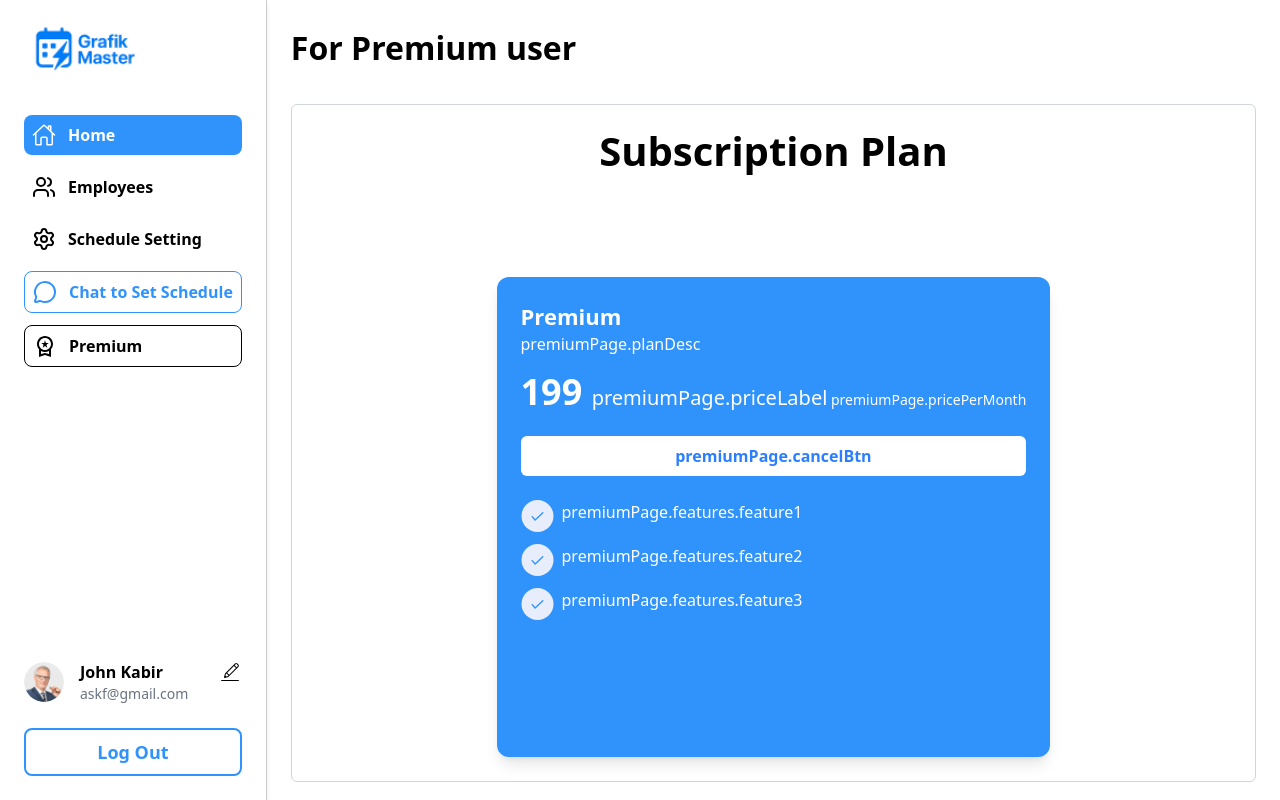
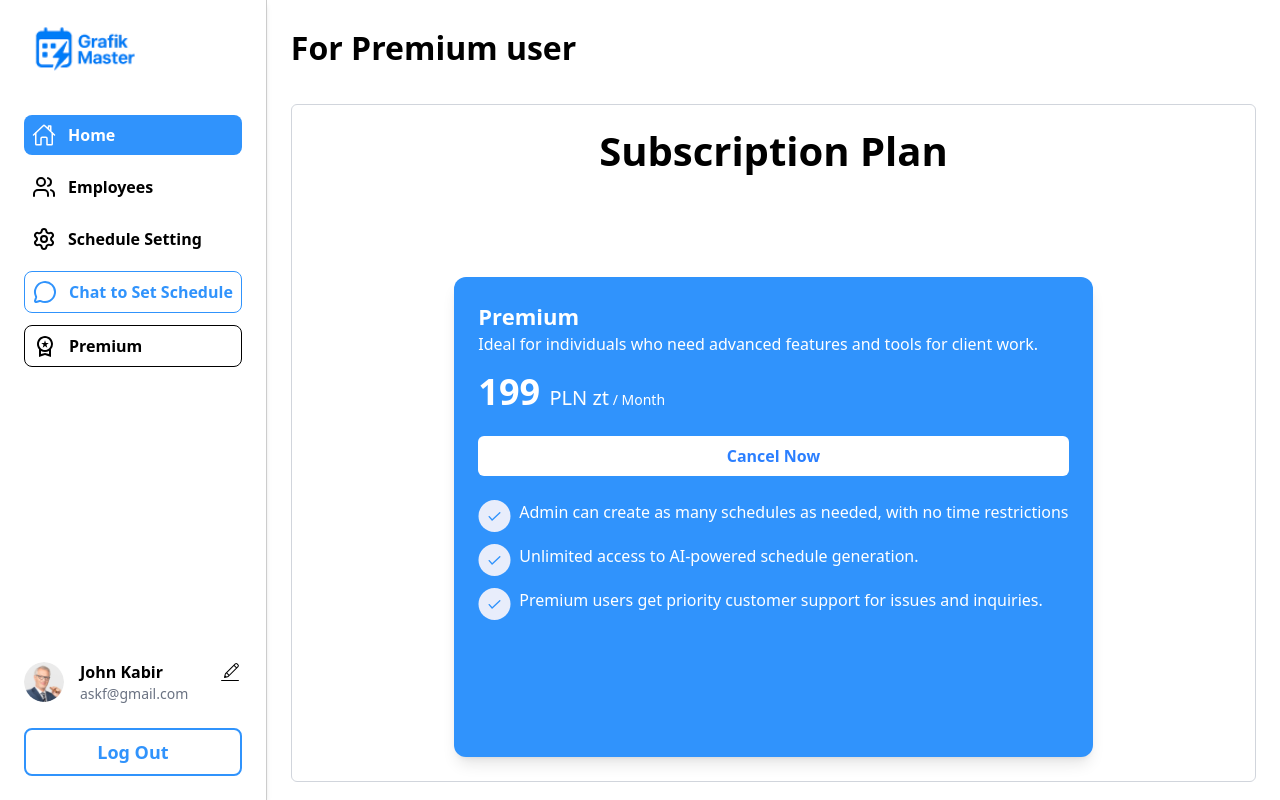
Before and after one commit to shariful962/STworz_Konto_Schedule, a React (Vite) app: page /cancel in a window 1280 px wide. Built offline with nearby package versions, Linux system fonts and the light colour scheme; a web font is replaced by a local one.

Commit message:
cancelSubscription multilanguage added

```diff
--- a/src/assets/images.jsx
+++ b/src/assets/images.jsx
@@ -1,5 +1,5 @@
 import lg from "./NavLogo2.png"; // main logo
-import authmain from "./men.svg"; // auth main img
+import authmain from "./women.svg"; // auth main img
 import scheduleCall from "./icons/schedule/phone.svg";
 import scheduleVideo from "./icons/schedule/video.svg";
 // import scheduleBot from "./icons/schedule/bot.svg";
--- /dev/null
+++ b/src/components/Auth/VerifyCode.jsx
@@ -0,0 +1,33 @@
+import React from "react";
+import { useTranslation } from "react-i18next";
+
+const VerifyCode = () => {
+  const email = "demo@gmail.com";
+  const { t } = useTranslation();
+  return (
+    <div className="mx-auto max-w-md  font-Roboto">
+      <h3 className="text-[1.75rem] md:text-[2rem] font-medium">
+        {t("auth.checkEmail")}
+      </h3>
+      <p className="text-gray-400">
+        {t("auth.checkEmailDescLine1")} {email} {t("auth.checkEmailDescLine2")}
+      </p>
+      <div>
+        <input type="text" />
+        <input type="text" />
+        <input type="text" />
+        <input type="text" />
+        <input type="text" />
+      </div>
+      <button className="submit_btn bg-Primary text-white rounded-2xl w-full max-h-30">
+        {t("auth.verifyCode")}
+      </button>
+      <p className="text-gray-400 text-base">
+        {t("auth.haventGotEmail")}
+        <span className="text-Primary underline">{t("auth.resentEmail")}</span>
+      </p>
+    </div>
+  );
+};
+
+export default VerifyCode;
--- a/src/locales/en/translation.json
+++ b/src/locales/en/translation.json
@@ -21,6 +21,12 @@
     "setNewPass": "Set a new password",
     "newPassDesc": "Create a new password. Ensure it differs from previous ones for security",
     "updatePass" : "Update Password",
+    "checkEmail": "Check your email",
+    "checkEmailDescLine1": "We sent a reset link to",
+    "checkEmailDescLine2": "enter 5 digit code that mentioned in the email",
+    "verifyCode": "Verify code",
+    "haventGotEmail": "haven’t got the email yet?",
+    "resentEmail": "Resend email",
 
     "placeholder": {
       "email": "Enter Your Email",
@@ -148,5 +154,13 @@
     "edit": "Edit",
     "generatePDF": "Generating PDF...",
     "exportPDF": " Export to PDF"
+  },
+  "cancel": {
+    "priceLabel": "PLN zt",
+    "pricePerMonth": "/ Month",
+    "btn": "Cancel Now",
+    "list1": "Admin can create as many schedules as needed, with no time restrictions",
+    "list2": "Unlimited access to AI-powered schedule generation.",
+    "list3": "Premium users get priority customer support for issues and inquiries."
   }
 }
--- a/src/locales/pl/translation.json
+++ b/src/locales/pl/translation.json
@@ -21,6 +21,12 @@
     "setNewPass": "Ustaw nowe hasło",
     "newPassDesc": "Utwórz nowe hasło. Upewnij się, że różni się od poprzednich dla bezpieczeństwa",
     "updatePass": "Zaktualizuj hasło",
+    "checkEmail": "Sprawdź swój e-mail",
+    "checkEmailDescLine1": "Wysłaliśmy link resetujący na adres",
+    "checkEmailDescLine2": "wprowadź 5-cyfrowy kod podany w e-mailu",
+    "verifyCode": "Zweryfikuj kod",
+    "haventGotEmail": "Nie otrzymałeś e-maila?",
+    "resentEmail": "Wyślij ponownie",
 
     "placeholder": {
       "email": "Wpisz swój e-mail",
@@ -147,5 +153,13 @@
     "edit": "Edytuj",
     "generatePDF": "Generuj PDF",
     "exportPDF": "Eksportuj do PDF"
-  }
+  },
+  "cancel": {
+  "priceLabel": "PLN zł",
+  "pricePerMonth": "/ Miesiąc",
+  "btn": "Anuluj teraz",
+  "list1": "Administrator może tworzyć dowolną liczbę harmonogramów bez ograniczeń czasowych.",
+  "list2": "Nieograniczony dostęp do generowania harmonogramów wspomaganego przez AI.",
+  "list3": "Użytkownicy Premium otrzymują priorytetowe wsparcie klienta w przypadku problemów i zapytań."
 }
+}
--- a/src/pages/Auth/ForgotPass.jsx
+++ b/src/pages/Auth/ForgotPass.jsx
@@ -1,9 +1,11 @@
 import React, { useState, useTransition } from "react";
 import logo from "../../assets/logo.svg";
 import women from "../../assets/women.svg";
+import WebIcons from "../../assets/images";
 
 import UpdatePassword from "../../components/Auth/UpdatePassword";
 import ForgotPassword from "../../components/Auth/ForgotPassword";
+import VerifyCode from "../../components/Auth/VerifyCode";
 
 const ForgotPass = () => {
 
@@ -16,19 +18,20 @@ const ForgotPass = () => {
         {/* logo section  */}
         <div>
           <div className=" absolute top-0 left-0 m-5">
-            <img src={logo} alt="a animate picture" />
+            <img src={logo} alt="a animate picture" className="w-32"/>
           </div>
 
           {/* import here other components of authentication */}
 
 
-          {/* <UpdatePassword /> */}
-          <ForgotPassword />
+          <UpdatePassword />
+          {/* <ForgotPassword /> */}
+          {/* <VerifyCode /> */}
         </div>
       </div>
       {/* right section  */}
       <div className="bg-Primary w-1/2 hidden md:flex items-center justify-center">
-        <img src={women} alt="A men image " className="hidden md:block" />
+        <img src={WebIcons.authMain} alt="A men image " className="hidden md:block" />
       </div>
     </div>
   );
--- a/src/pages/Auth/SignIn.jsx
+++ b/src/pages/Auth/SignIn.jsx
@@ -1,8 +1,9 @@
 import React, { useState, useTransition } from "react";
-import logo from "../../assets/logo.svg";
+// import logo from "../../assets/logo.svg";
+import WebIcons from "../../assets/images";
 import { FcGoogle } from "react-icons/fc";
 import mail from "../../assets/icons/auth/mail.svg";
-import women from "../../assets/women.svg";
+// import women from "../../assets/women.svg";
 import { Eye, EyeOff } from "lucide-react";
 import { FaUserEdit } from "react-icons/fa";
 import { Link, useNavigate } from "react-router-dom";
@@ -30,7 +31,7 @@ const SignIn = () => {
       <div className="w-full md:w-1/2">
         {/* logo section  */}
         <div className="m-5">
-          <img src={logo} alt="a animate picture" />
+          <img src={WebIcons.logo} alt="a animate picture" className="w-32" />
         </div>
         {/* form section area  */}
         <div className="max-w-md  mx-auto mt-16 lg:mt-44 px-4 lg:px-0">
@@ -123,7 +124,7 @@ const SignIn = () => {
       </div>
       {/* right section  */}
       <div className="bg-Primary w-1/2 hidden md:flex items-center justify-center">
-        <img src={women} alt="A men image " className="hidden md:block" />
+        <img src={WebIcons.authMain} alt="A men image " className="hidden md:block" />
       </div>
     </div>
   );
--- a/src/pages/Premium/CancelSubscription.jsx
+++ b/src/pages/Premium/CancelSubscription.jsx
@@ -16,32 +16,32 @@ const CancelSubscription = () => {
         </h3>
 
         <div className="bg-Primary text-white rounded-xl shadow-lg p-6  max-w-[850px] h-auto md:h-[480px] mx-auto  mt-5 md:mt-16">
-          <h4 className="font-bold text-xl sm:text-[1.375rem]">Premium</h4>
+          <h4 className="font-bold text-xl sm:text-[1.375rem]">{t("premiumPage.premium")}</h4>
           <p className=" mb-4">
-            {t("premiumPage.planDesc")}
+            {t("premiumPage.premiumDesc")}
           </p>
 
           <div className="text-center md:text-left text-4xl font-semibold mb-2">
-            199 <span className="text-xl font-normal">{t("premiumPage.priceLabel")}</span>
-            <span className="text-sm font-light"> {t("premiumPage.pricePerMonth")} </span>
+            199 <span className="text-xl font-normal">{t("cancel.priceLabel")}</span>
+            <span className="text-sm font-light"> {t("cancel.pricePerMonth")} </span>
           </div>
 
           <button className="w-full bg-white text-blue-500 font-semibold py-2 rounded-md mt-4 hover:bg-gray-100">
-            {t("premiumPage.cancelBtn")}
+            {t("cancel.btn")}
           </button>
 
           <ul className="mt-6 space-y-3 ">
             <li className="flex items-start gap-2">
               <img src={WebIcons.subscriptionIco} alt="icons" />
-              {t("premiumPage.features.feature1")}
+              {t("cancel.list1")}
             </li>
             <li className="flex items-start gap-2">
               <img src={WebIcons.subscriptionIco} alt="icons" />
-              {t("premiumPage.features.feature2")}
+              {t("cancel.list2")}
             </li>
             <li className="flex items-start gap-2">
               <img src={WebIcons.subscriptionIco} alt="icons" />
-             {t("premiumPage.features.feature3")}
+             {t("cancel.list3")}
             </li>
           </ul>
         </div>
```
Also changed, not shown: src/pages/Premium/Premium.jsx (+0 -151 lines).
